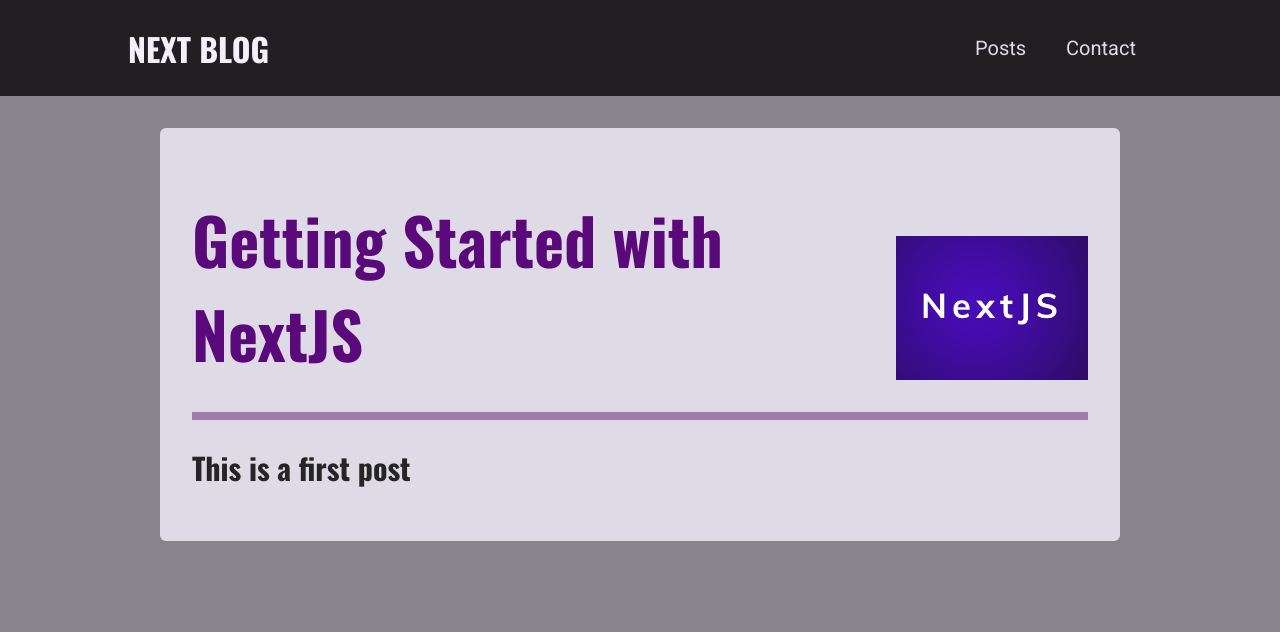
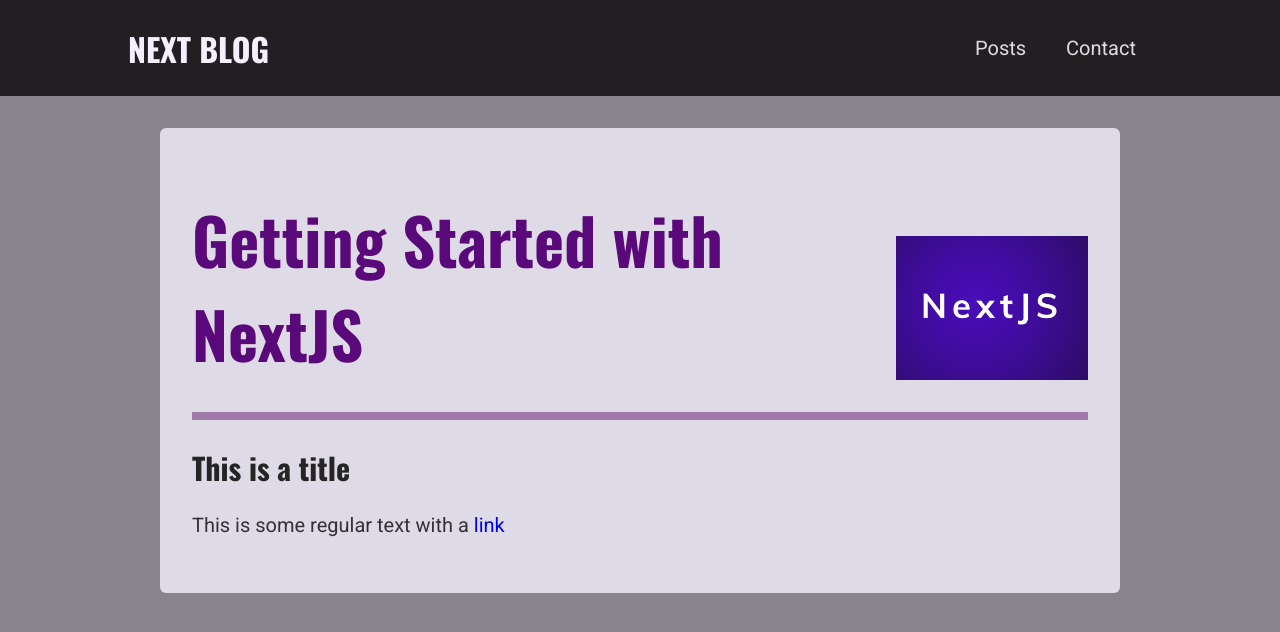
Before and after one commit to swapnilhota/next-blog, a Next.js app: page /posts/getting-started-with-nextjs in a window 1280 px wide. Shown: the top 632 px of the page. Built offline with nearby package versions, Linux system fonts and the light colour scheme.

Commit message:
update-postContent-comp

```diff
--- a/components/posts/post-detail/post-content.js
+++ b/components/posts/post-detail/post-content.js
@@ -3,22 +3,16 @@
 import classes from './post-content.module.css';
 import ReactMarkdown from 'react-markdown';
 
-const DUMMY_POST = {
-    slug: 'getting-started-with-nextjs',
-    title: 'Getting Started with NextJS',
-    image: 'getting-started-nextjs.png',
-    date: '2022-08-31',
-    content: '# This is a first post'
-}
+const PostContent = (props) => {
 
-const PostContent = () => {
+    const { post } = props;
 
-    const imagePath = `/images/posts/${DUMMY_POST.slug}/${DUMMY_POST.image}`;
+    const imagePath = `/images/posts/${post.slug}/${post.image}`;
 
     return (
         <article className={classes.content}>
-            <PostHeader title={DUMMY_POST.title} image={imagePath} />
-            <ReactMarkdown>{DUMMY_POST.content}</ReactMarkdown>
+            <PostHeader title={post.title} image={imagePath} />
+            <ReactMarkdown>{post.content}</ReactMarkdown>
         </article>
     )
 }
```
